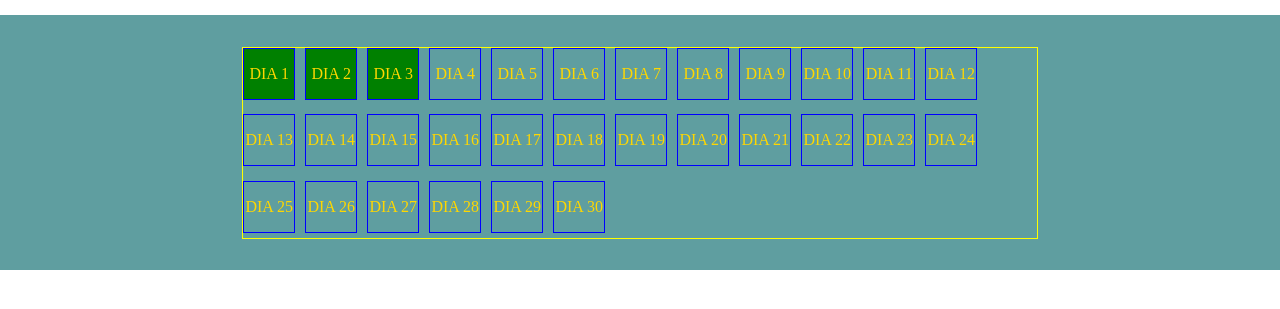
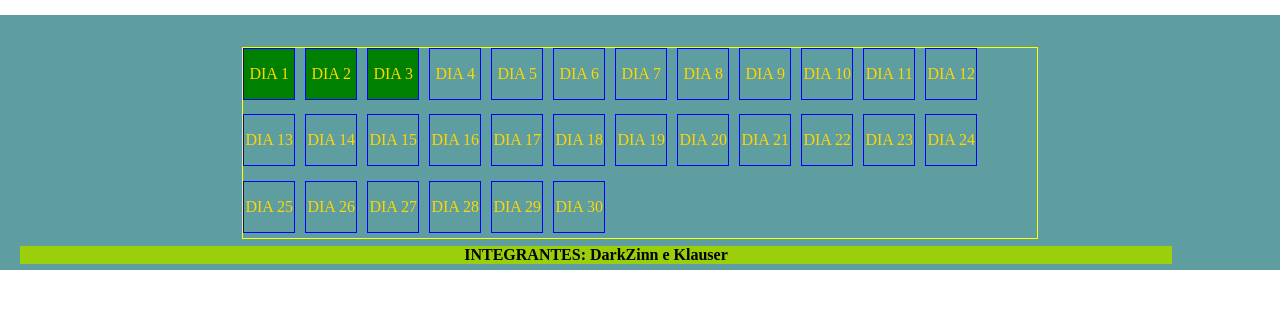
Before and after one commit to YannDarkz/gerenciamento-on, a plain HTML site: page index.html in a window 1280 px wide. Shown: the part 75-384 px from the top of the page. Drawn offline with Linux system fonts and the light colour scheme.

Commit message:
commit inicial

```diff
--- a/index.html
+++ b/index.html
@@ -1,5 +1,6 @@
 <!DOCTYPE html>
 <html lang="en">
+
 <head>
     <meta charset="UTF-8">
     <meta http-equiv="X-UA-Compatible" content="IE=edge">
@@ -53,7 +54,10 @@
             <div class="item">DIA 29</div>
             <div class="item">DIA 30</div>
         </div>
+
     </main>
+    <div class="associados"><strong>INTEGRANTES: DarkZinn e Klauser</strong></div>
 
 </body>
+
 </html>
--- a/style.css
+++ b/style.css
@@ -40,6 +40,16 @@
 
 }
 
+.associados {
+    display: flex;
+    justify-content: center;
+    position: relative;
+    bottom: 24px;
+    left: 20px;
+    width: 90%;
+    background-color: rgb(155, 207, 10);
+}
+
 .win {
     background-color: green;
 }
```
